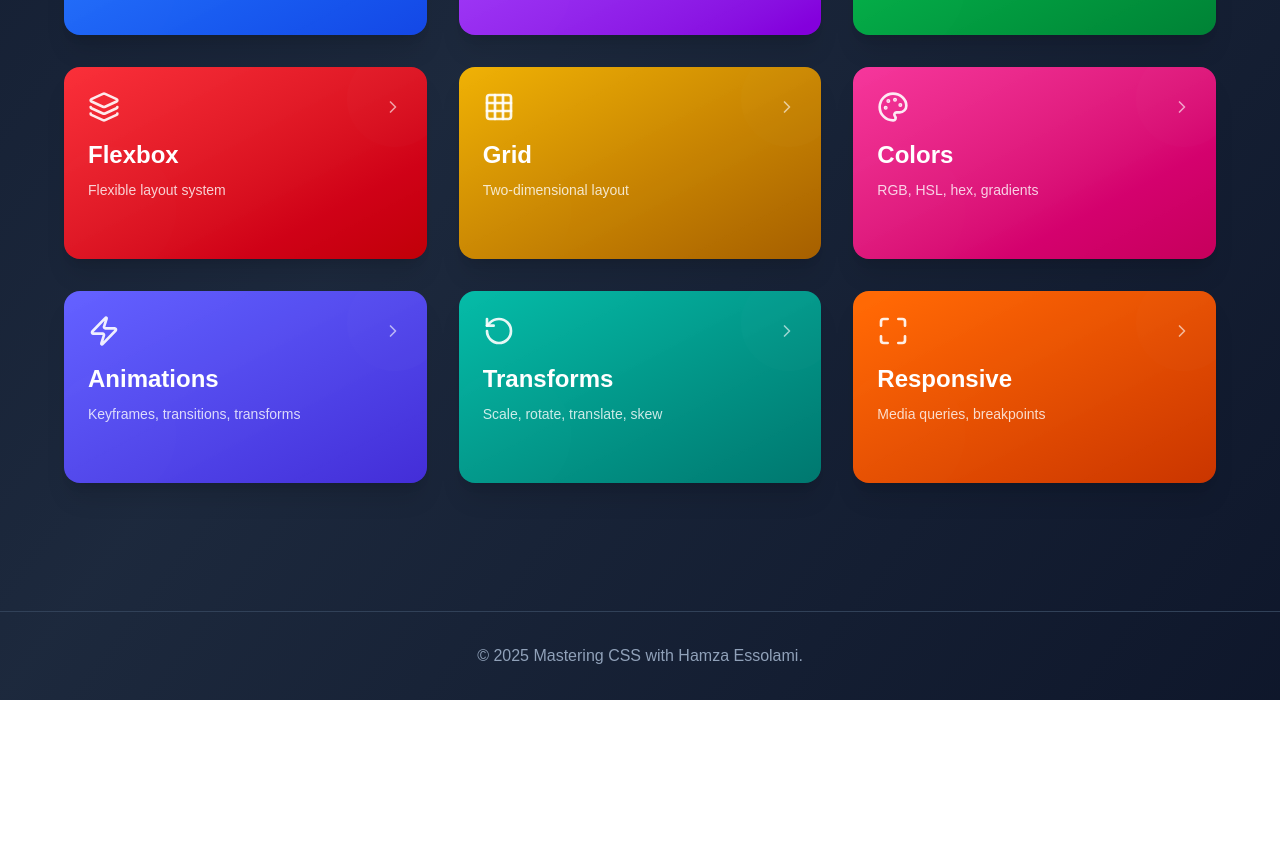
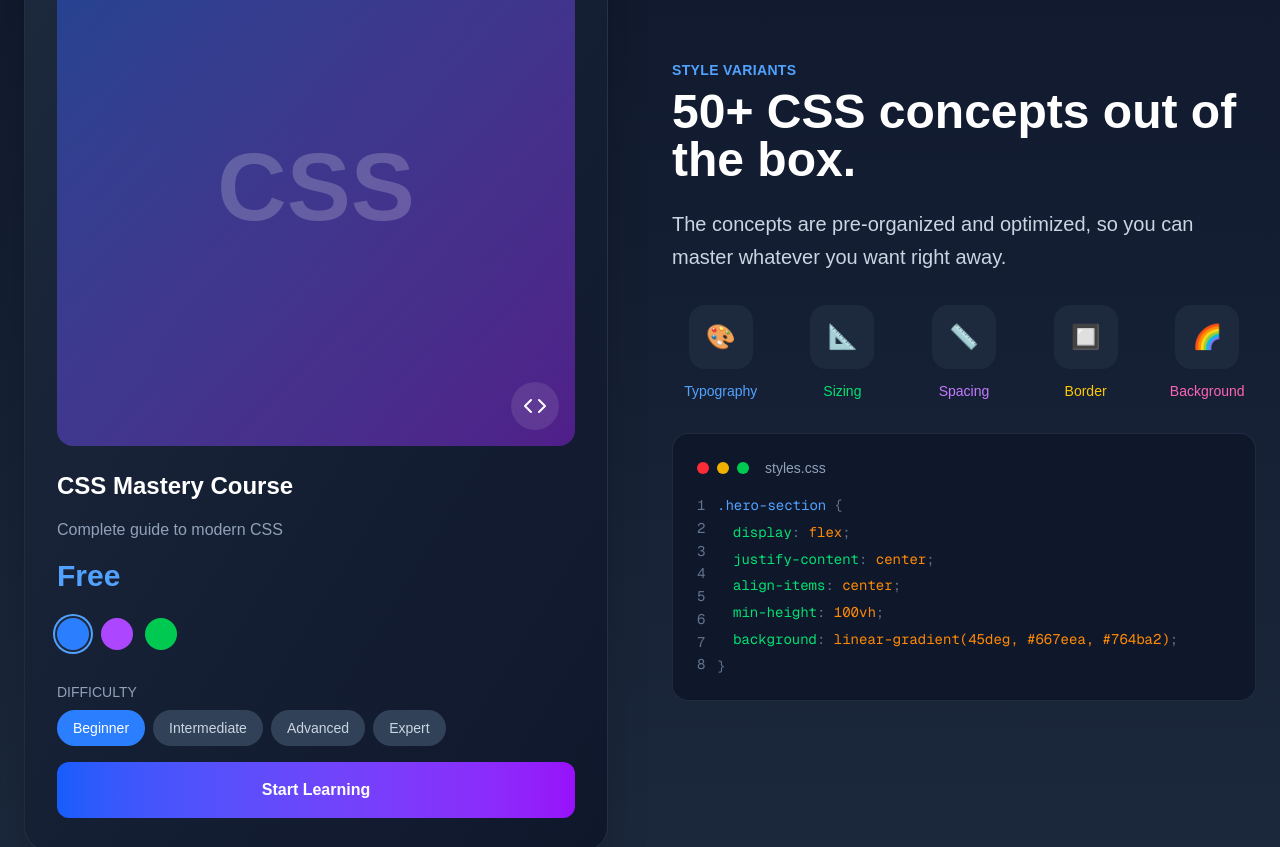
Before and after one commit to essolami/mastering-css, a Next.js app: page / in a window 1280 px wide. Shown: the part 980-1827 px from the top of the page. Before the commit the page ends 1680 px from the top, so only its background shows below. Built offline with nearby package versions, Linux system fonts and the light colour scheme.

Commit message:
Update page.tsx

```diff
--- a/src/app/page.tsx
+++ b/src/app/page.tsx
@@ -106,7 +106,7 @@ export default function Home() {
   return (
     <div className="min-h-screen bg-gradient-to-br from-slate-900 via-slate-800 to-slate-900">
       {/* Header */}
-      <header className="relative overflow-hidden min-h-[70vh] flex items-center justify-center">
+      <header className="relative overflow-hidden min-h-[70vh] flex items-center justify-center pb-5">
         {/* Animated Background */}
         <div className="absolute inset-0 bg-gradient-to-br from-slate-900 via-blue-900/20 to-purple-900/20"></div>
 
@@ -263,6 +263,174 @@ export default function Home() {
           </div>
         </div>
       </header>
+
+      <section className="py-20 bg-gradient-to-b from-slate-900 to-slate-800">
+        <div className="container mx-auto px-6">
+          <div className="grid grid-cols-1 lg:grid-cols-2 gap-16 items-center">
+            {/* Left Side - Product Card */}
+            <div className="relative">
+              <div className="bg-gradient-to-br from-slate-800 to-slate-900 rounded-3xl p-8 shadow-2xl border border-slate-700/50">
+                {/* Product Image */}
+                <div className="relative mb-6 overflow-hidden rounded-2xl bg-gradient-to-br from-blue-500/20 to-purple-500/20 aspect-square">
+                  <div className="absolute inset-0 bg-gradient-to-br from-blue-600/30 to-purple-600/30"></div>
+                  <div className="absolute inset-0 flex items-center justify-center">
+                    <div className="text-8xl font-bold text-white/20 select-none">
+                      CSS
+                    </div>
+                  </div>
+                  <div className="absolute bottom-4 right-4 bg-white/10 backdrop-blur-sm rounded-full p-3">
+                    <Code className="w-6 h-6 text-white" />
+                  </div>
+                </div>
+
+                {/* Product Info */}
+                <div className="space-y-4">
+                  <h3 className="text-2xl font-bold text-white">
+                    CSS Mastery Course
+                  </h3>
+                  <p className="text-slate-400">Complete guide to modern CSS</p>
+                  <div className="text-3xl font-bold text-blue-400">Free</div>
+
+                  {/* Color Options */}
+                  <div className="flex gap-3 pt-2">
+                    <div className="w-8 h-8 rounded-full bg-blue-500 ring-2 ring-blue-400 ring-offset-2 ring-offset-slate-800"></div>
+                    <div className="w-8 h-8 rounded-full bg-purple-500 hover:ring-2 hover:ring-purple-400 hover:ring-offset-2 hover:ring-offset-slate-800 transition-all cursor-pointer"></div>
+                    <div className="w-8 h-8 rounded-full bg-green-500 hover:ring-2 hover:ring-green-400 hover:ring-offset-2 hover:ring-offset-slate-800 transition-all cursor-pointer"></div>
+                  </div>
+
+                  {/* Difficulty Level */}
+                  <div className="pt-4">
+                    <p className="text-sm text-slate-400 mb-2">DIFFICULTY</p>
+                    <div className="flex gap-2">
+                      {["Beginner", "Intermediate", "Advanced", "Expert"].map(
+                        (level, index) => (
+                          <button
+                            key={level}
+                            className={`px-4 py-2 rounded-full text-sm font-medium transition-all ${
+                              index === 0
+                                ? "bg-blue-500 text-white"
+                                : "bg-slate-700 text-slate-300 hover:bg-slate-600"
+                            }`}
+                          >
+                            {level}
+                          </button>
+                        )
+                      )}
+                    </div>
+                  </div>
+
+                  <button className="w-full bg-gradient-to-r from-blue-600 to-purple-600 hover:from-blue-700 hover:to-purple-700 text-white font-bold py-4 rounded-xl transition-all duration-300 hover:shadow-lg hover:shadow-blue-500/25">
+                    Start Learning
+                  </button>
+                </div>
+              </div>
+            </div>
+
+            {/* Right Side - Content */}
+            <div className="space-y-8 pt-4">
+              <div>
+                <p className="text-blue-400 text-sm font-semibold mb-2 tracking-wide">
+                  STYLE VARIANTS
+                </p>
+                <h2 className="text-5xl font-bold text-white mb-6">
+                  50+ CSS concepts out of the box.
+                </h2>
+                <p className="text-xl text-slate-300 leading-relaxed">
+                  The concepts are pre-organized and optimized, so you can
+                  master whatever you want right away.
+                </p>
+              </div>
+
+              {/* CSS Categories */}
+              <div className="grid grid-cols-5 gap-6">
+                {[
+                  { icon: "🎨", name: "Typography", color: "text-blue-400" },
+                  { icon: "📐", name: "Sizing", color: "text-green-400" },
+                  { icon: "📏", name: "Spacing", color: "text-purple-400" },
+                  { icon: "🔲", name: "Border", color: "text-yellow-400" },
+                  { icon: "🌈", name: "Background", color: "text-pink-400" },
+                ].map((category, index) => (
+                  <div key={index} className="text-center group cursor-pointer">
+                    <div className="w-16 h-16 mx-auto mb-3 bg-slate-800 rounded-2xl flex items-center justify-center text-2xl group-hover:bg-slate-700 transition-all duration-300 group-hover:scale-110">
+                      {category.icon}
+                    </div>
+                    <p
+                      className={`text-sm font-medium ${category.color} group-hover:text-white transition-colors`}
+                    >
+                      {category.name}
+                    </p>
+                  </div>
+                ))}
+              </div>
+
+              {/* Code Preview */}
+              <div className="bg-slate-900 rounded-2xl p-6 border border-slate-700/50 overflow-hidden">
+                <div className="flex items-center gap-2 mb-4">
+                  <div className="w-3 h-3 bg-red-500 rounded-full"></div>
+                  <div className="w-3 h-3 bg-yellow-500 rounded-full"></div>
+                  <div className="w-3 h-3 bg-green-500 rounded-full"></div>
+                  <span className="text-slate-400 text-sm ml-2">
+                    styles.css
+                  </span>
+                </div>
+                <div className="font-mono text-sm leading-relaxed relative">
+                  <div className="text-slate-500">1</div>
+                  <div className="text-slate-500">2</div>
+                  <div className="text-slate-500">3</div>
+                  <div className="text-slate-500">4</div>
+                  <div className="text-slate-500">5</div>
+                  <div className="text-slate-500">6</div>
+                  <div className="text-slate-500">7</div>
+                  <div className="text-slate-500">8</div>
+
+                  <div className="absolute top-0 left-5 right-6 space-y-1">
+                    <div className="text-slate-300">
+                      <span className="text-blue-400">.hero-section</span>{" "}
+                      <span className="text-slate-500">{"{"}</span>
+                    </div>
+                    <div className="text-slate-300 ml-4">
+                      <span className="text-green-400">display</span>
+                      <span className="text-slate-500">:</span>{" "}
+                      <span className="text-orange-400">flex</span>
+                      <span className="text-slate-500">;</span>
+                    </div>
+                    <div className="text-slate-300 ml-4">
+                      <span className="text-green-400">justify-content</span>
+                      <span className="text-slate-500">:</span>{" "}
+                      <span className="text-orange-400">center</span>
+                      <span className="text-slate-500">;</span>
+                    </div>
+                    <div className="text-slate-300 ml-4">
+                      <span className="text-green-400">align-items</span>
+                      <span className="text-slate-500">:</span>{" "}
+                      <span className="text-orange-400">center</span>
+                      <span className="text-slate-500">;</span>
+                    </div>
+                    <div className="text-slate-300 ml-4">
+                      <span className="text-green-400">min-height</span>
+                      <span className="text-slate-500">:</span>{" "}
+                      <span className="text-orange-400">100vh</span>
+                      <span className="text-slate-500">;</span>
+                    </div>
+                    <div className="text-slate-300 ml-4">
+                      <span className="text-green-400">background</span>
+                      <span className="text-slate-500">:</span>{" "}
+                      <span className="text-orange-400">
+                        linear-gradient(45deg, #667eea, #764ba2)
+                      </span>
+                      <span className="text-slate-500">;</span>
+                    </div>
+                    <div className="text-slate-300">
+                      <span className="text-slate-500">{"}"}</span>
+                    </div>
+                  </div>
+                </div>
+              </div>
+            </div>
+          </div>
+        </div>
+      </section>
+
       {/* Main Content */}
       <main className="container mx-auto px-6 py-12" id="cssTopics">
         <div className="grid grid-cols-1 md:grid-cols-2 lg:grid-cols-3 gap-8 max-w-6xl mx-auto">
```
